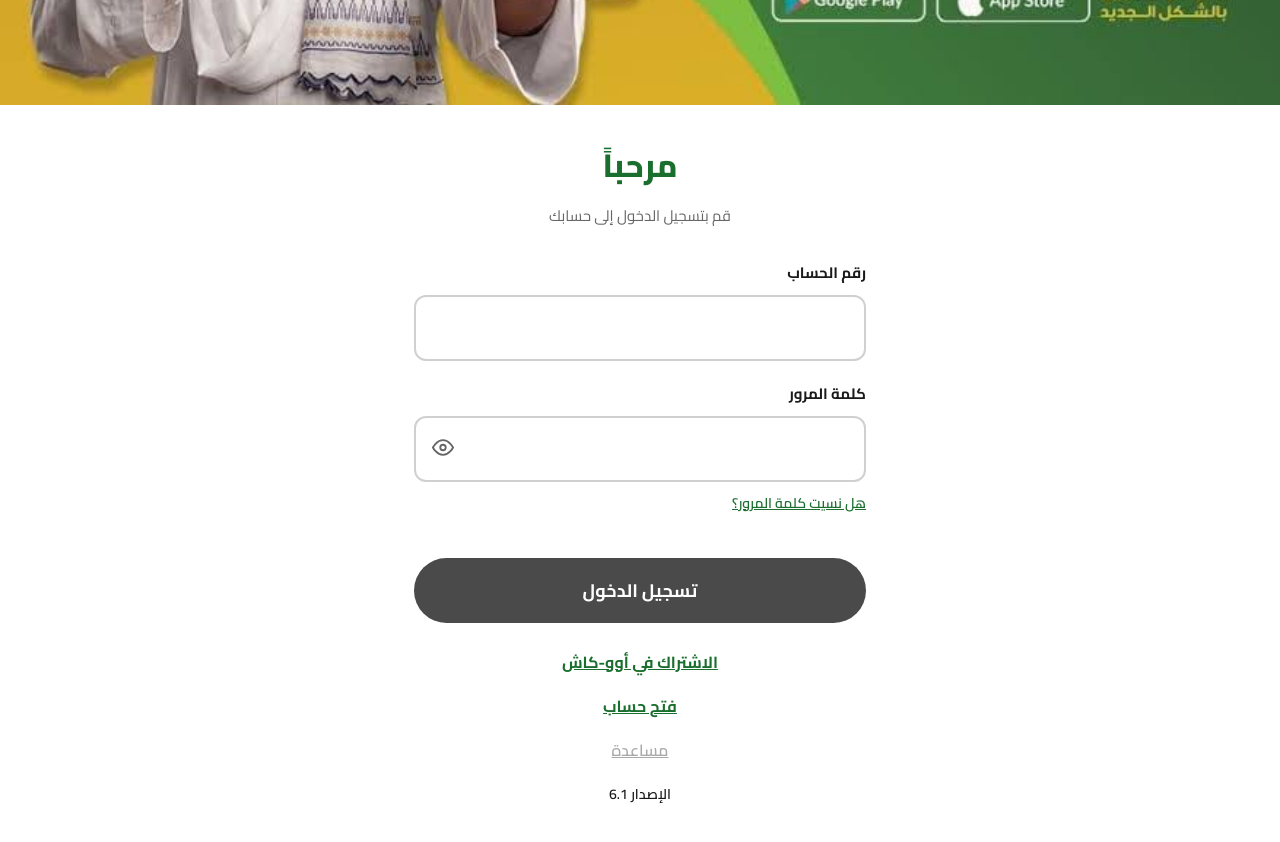
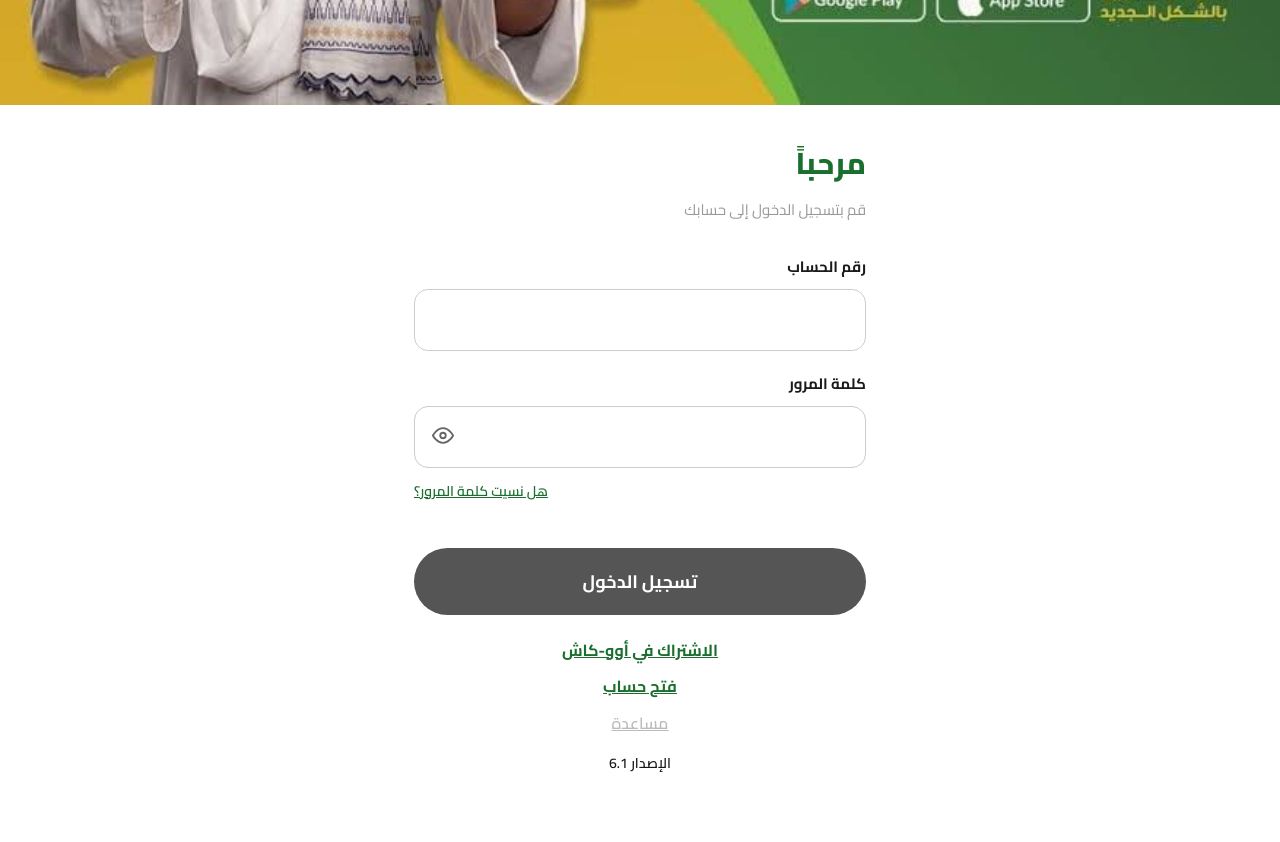
Before and after one commit to aart89682-lgtm/ocashsa, a website: page login.html in a window 1280 px wide. Shown: the part 460-1302 px from the top of the page. Drawn offline with Linux system fonts and the light colour scheme.

Commit message:
fix: match login page exactly to original O-Cash design
Align welcome text right, thinner input borders, adjust button color
and spacing to match the original app screenshot pixel-perfectly.

Co-Authored-By: Claude Opus 4.6 <noreply@anthropic.com>

```diff
--- a/login.html
+++ b/login.html
@@ -100,16 +100,16 @@
             width: 100%;
         }
         .welcome-title {
-            font-size: 32px;
+            font-size: 30px;
             font-weight: 800;
             color: var(--green);
-            text-align: center;
-            margin-bottom: 6px;
+            text-align: right;
+            margin-bottom: 4px;
         }
         .welcome-sub {
             font-size: 15px;
-            color: var(--gray);
-            text-align: center;
+            color: #999;
+            text-align: right;
             margin-bottom: 28px;
         }
         .form-group {
@@ -128,9 +128,9 @@
         }
         .input-wrap input {
             width: 100%;
-            padding: 16px;
-            border: 2px solid #d0d0d0;
-            border-radius: 12px;
+            padding: 15px 16px;
+            border: 1.5px solid #ccc;
+            border-radius: 14px;
             font-size: 16px;
             font-family: 'Cairo', sans-serif;
             background: var(--white);
@@ -161,8 +161,8 @@
         }
         .forgot-link {
             display: block;
-            text-align: right;
-            margin-top: 8px;
+            text-align: left;
+            margin-top: 10px;
             color: var(--green);
             font-size: 14px;
             font-weight: 600;
@@ -173,8 +173,8 @@
         /* Login Button */
         .login-btn {
             width: 100%;
-            padding: 16px;
-            background: #4a4a4a;
+            padding: 17px;
+            background: #555;
             color: var(--white);
             border: none;
             border-radius: 50px;
@@ -182,11 +182,11 @@
             font-weight: 700;
             font-family: 'Cairo', sans-serif;
             cursor: pointer;
-            margin-top: 24px;
+            margin-top: 26px;
             transition: background 0.2s;
         }
         .login-btn:hover {
-            background: #333;
+            background: #444;
         }
 
         /* Bottom Links */
@@ -204,9 +204,10 @@
             color: var(--green);
             text-decoration: underline;
             cursor: pointer;
+            line-height: 1.4;
         }
         .bottom-links .help-link {
-            color: #aaa;
+            color: #bbb;
             font-weight: 600;
             text-decoration: underline;
         }
```
